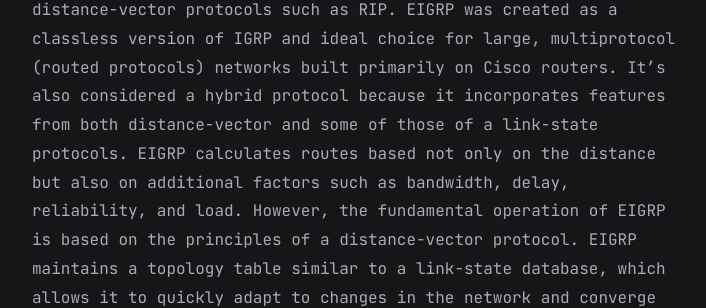
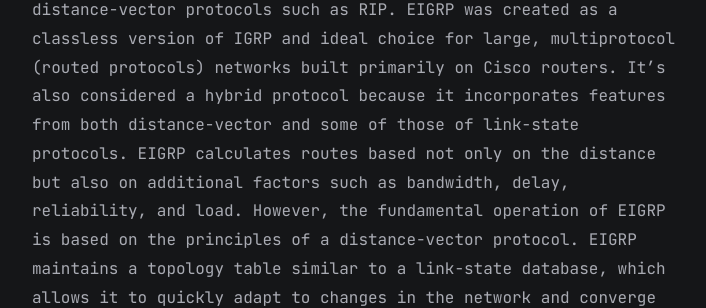
Before and after one commit to faridarif/faridarif.github.io, a Jekyll site: the page built from all_collections/_posts/2023-08-11-EIGRP.md, in a window 1280 px wide and 900 px high, scrolled down 239 px. Shown: the part 347-655 px from the top of the window, without its empty margins (283-989 px from the left). Built offline with Jekyll 4.4.1, drawn with Linux system fonts in a browser that asks for light colours; some of the changed text lies outside the part shown.

```diff
--- a/all_collections/_posts/2023-08-11-EIGRP.md
+++ b/all_collections/_posts/2023-08-11-EIGRP.md
@@ -6,7 +6,7 @@ categories: ["Networking"]
 ---
 **Note: [Fundamental Routing Concepts - Routing (Concepts, Protocols and Configurations)](https://faridarif.github.io/posts/routing/)**
 
-EIGRP is a Cisco-proprietary advanced distance-vector routing protocol. EIGRP falls under the category of advanced distance-vector protocols, but it's quite different from traditional distance-vector protocols such as RIP. EIGRP was created as a classless version of IGRP and ideal choice for large, multiprotocol (routed protocols) networks built primarily on Cisco routers. It's also considered a hybrid protocol because it incorporates features from both distance-vector and some of those of a link-state protocols. EIGRP calculates routes based not only on the distance but also on additional factors such as bandwidth, delay, reliability, and load. However, the fundamental operation of EIGRP is based on the principles of a distance-vector protocol. EIGRP maintains a topology table similar to a link-state database, which allows it to quickly adapt to changes in the network and converge efficiently.
+EIGRP is a Cisco-proprietary advanced distance-vector routing protocol. EIGRP falls under the category of advanced distance-vector protocols, but it's quite different from traditional distance-vector protocols such as RIP. EIGRP was created as a classless version of IGRP and ideal choice for large, multiprotocol (routed protocols) networks built primarily on Cisco routers. It's also considered a hybrid protocol because it incorporates features from both distance-vector and some of those of link-state protocols. EIGRP calculates routes based not only on the distance but also on additional factors such as bandwidth, delay, reliability, and load. However, the fundamental operation of EIGRP is based on the principles of a distance-vector protocol. EIGRP maintains a topology table similar to a link-state database, which allows it to quickly adapt to changes in the network and converge efficiently.
 
 **EIGRP distance-vector properties include :**
 
```
